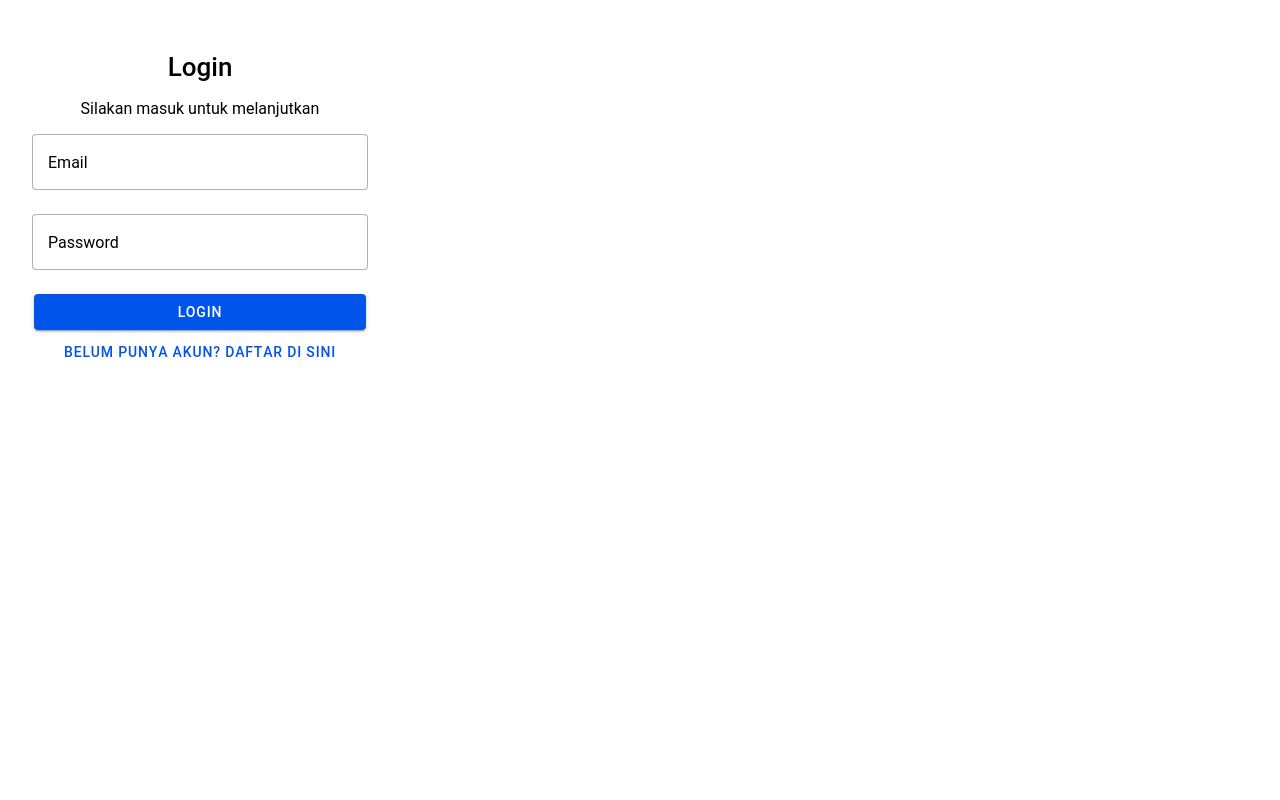
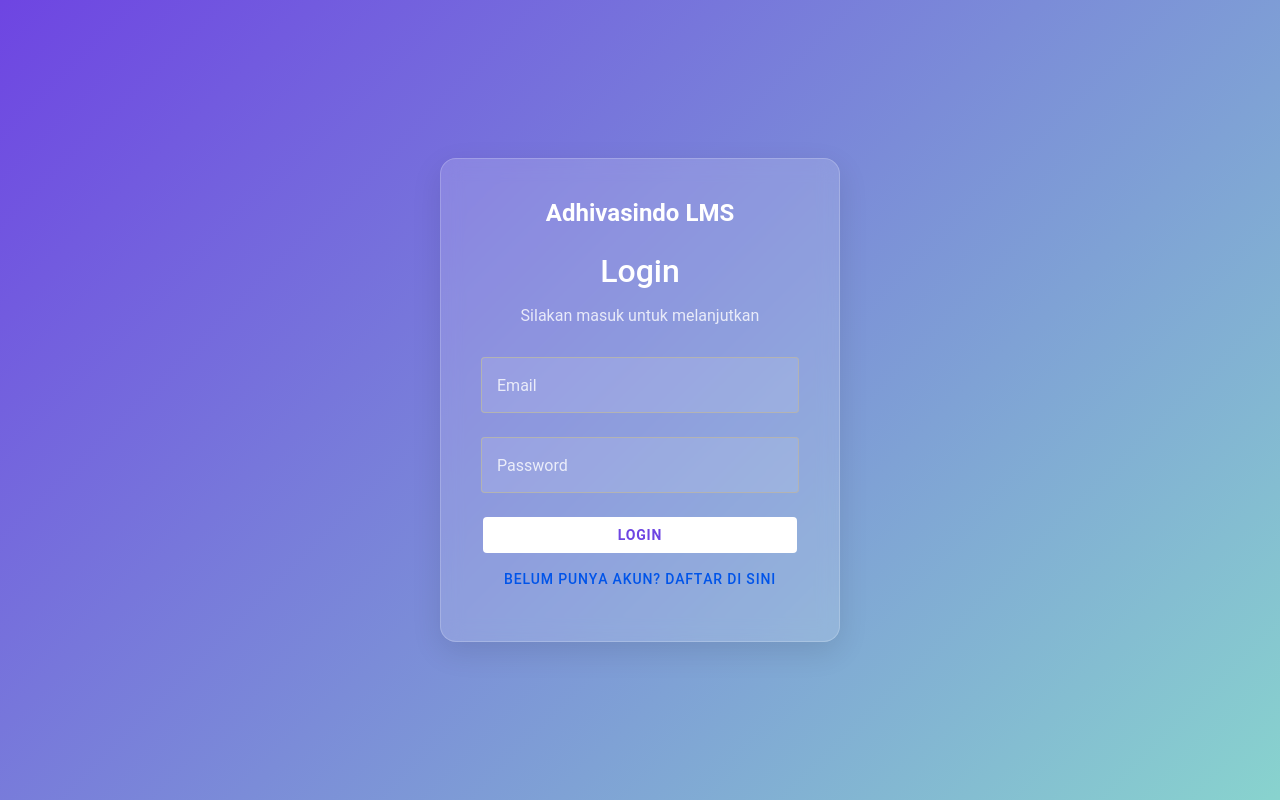
Before and after one commit to cakcakgelo10/tes-fullstack-fe, a React (Vite) app: page /login in a window 1280 px wide. Built offline with nearby package versions, Linux system fonts and the light colour scheme.

Commit message:
fix: tampilan login

```diff
--- a/src/pages/LoginPage.module.css
+++ b/src/pages/LoginPage.module.css
@@ -1,20 +1,72 @@
 .container {
-    display: flex;
-    justify-content: center;
-    align-items: center;
+  display: flex;
+  justify-content: center; /* Menengahkan secara horizontal */
+  align-items: center;   /* Menengahkan secara vertikal */
+  width: 100%;
+  height: 100%; /* <-- INI SANGAT PENTING */
+  background: linear-gradient(135deg, #6e45e2 0%, #88d3ce 100%);
 }
 
 .loginBox {
-    width: 100%;
-    max-width: 400px;
-    padding: 2rem;
-    text-align: center;
+  width: 90%;
+  max-width: 400px;
+  padding: 2.5rem;
+  background-color: rgba(255, 255, 255, 0.15);
+  border-radius: 16px;
+  box-shadow: 0 10px 30px rgba(0,0,0,0.1);
+  text-align: center;
+  backdrop-filter: blur(10px);
+  border: 1px solid rgba(255, 255, 255, 0.2);
+  color: #fff;
+}
+
+.logo {
+  margin-bottom: 1.5rem;
+}
+
+.logo h1 {
+  font-size: 1.5rem;
+  font-weight: bold;
+  color: #fff; /* Sesuaikan warna logo */
+  margin: 0;
+}
+
+.loginBox h2 {
+    font-size: 2rem;
+    margin-bottom: 0.5rem;
+    color: #fff; /* Sesuaikan warna judul */
+}
+
+.loginBox p {
+  margin-bottom: 2rem;
+  color: rgba(255, 255, 255, 0.8); /* Sesuaikan warna paragraf */
 }
 
 .input {
-    margin-bottom: 1.5rem;
+  margin-bottom: 1.5rem;
+  /* Tambahkan gaya untuk input agar terlihat di background transparan */
+  --background: rgba(255, 255, 255, 0.1); /* Background input transparan */
+  --color: #fff; /* Warna teks input */
+  --placeholder-color: rgba(255, 255, 255, 0.7); /* Warna placeholder */
+  --border-color: rgba(255, 255, 255, 0.3); /* Warna border input */
+  --highlight-color: #fff; /* Warna highlight saat fokus */
+  border-radius: 8px; /* Sudut sedikit melengkung */
+}
+.input label {
+  color: rgba(255, 255, 255, 0.8) !important;
 }
 
+
 .loginButton {
-    margin-top: 1rem;
+  margin-top: 1rem;
+  margin-bottom: 0.5rem;
+  --box-shadow: none;
+  --background: #fff;
+  --color: #6e45e2;
+  border-radius: 8px;
+  font-weight: bold;
 }
+
+.loginBox IonButton[fill="clear"] {
+  --color: rgba(255, 255, 255, 0.9);
+}
--- a/src/pages/LoginPage.tsx
+++ b/src/pages/LoginPage.tsx
@@ -1,4 +1,6 @@
-import React,  { useState } from 'react';
+// src/pages/LoginPage.tsx
+
+import React, { useState } from 'react';
 import { IonPage, IonContent, IonInput, IonButton, IonToast } from '@ionic/react';
 import { useHistory } from 'react-router-dom';
 import { loginUser } from '../services/api';
@@ -15,13 +17,8 @@ const LoginPage: React.FC = () => {
         try {
             const response = await loginUser({ email, password });
             const token = response.data.token;
-
-            // Simpan token ke localStorage
             localStorage.setItem('jwt_token', token);
-
-            // Mengarahkan ke halaman dashboard
             history.push('/tabs/dashboard');
-
         } catch (error) {
             setToastMessage('Login Gagal. Periksa kembali email dan password Anda.');
             setShowToast(true);
@@ -31,9 +28,16 @@ const LoginPage: React.FC = () => {
 
     return (
         <IonPage>
-            <IonContent fullscreen className={styles.container}>
+            <IonContent fullscreen>
+                {/* 1. SATU Container utama untuk menengahkan */}
+                <div className={styles.container}>
+
+                    {/* 2. SATU loginBox di dalamnya */}
                     <div className={styles.loginBox}>
-                    <h1>Login</h1>
+                        <div className={styles.logo}>
+                            <h1>Adhivasindo LMS</h1>
+                        </div>
+                        <h2>Login</h2>
                         <p>Silakan masuk untuk melanjutkan</p>
 
                         <IonInput
@@ -59,11 +63,14 @@ const LoginPage: React.FC = () => {
                         <IonButton expand="block" onClick={handleLogin} className={styles.loginButton}>
                             Login
                         </IonButton>
+
                         <IonButton fill="clear" expand="block" routerLink="/register">
                             Belum punya akun? Daftar di sini
                         </IonButton>
                     </div>
 
+                </div>
+            </IonContent>
             <IonToast
                 isOpen={showToast}
                 onDidDismiss={() => setShowToast(false)}
@@ -71,7 +78,6 @@ const LoginPage: React.FC = () => {
                 duration={3000}
                 color="danger"
             />
-            </IonContent>
         </IonPage>
     );
 };
```
Lines whose indentation alone changed are shown as unchanged.
